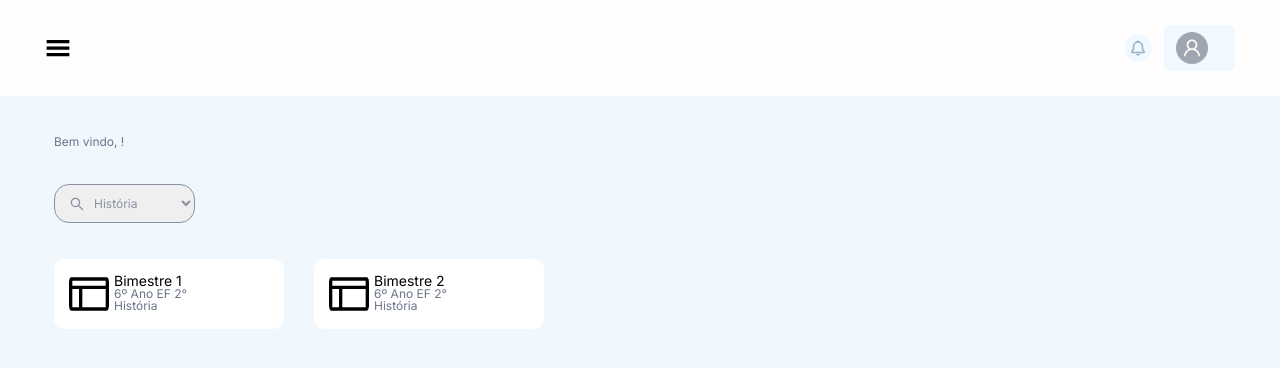
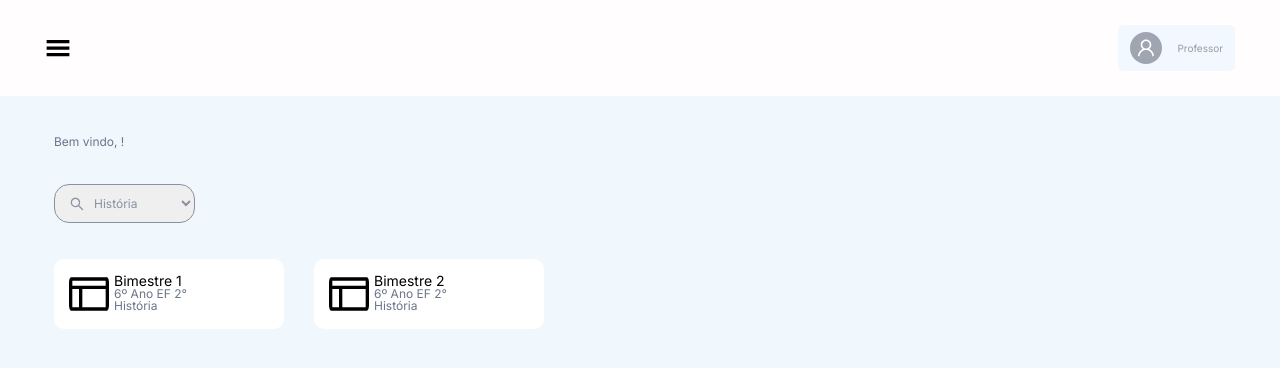
Before and after one commit to grupo-5-m3-2022/homeschooling, a React (Create React App) app: page /dashboard in a window 1280 px wide. Shown: the top 368 px of the page. Built offline with nearby package versions, Linux system fonts and the light colour scheme.

Commit message:
fix: user position was not showing

```diff
--- a/src/components/Header/index.jsx
+++ b/src/components/Header/index.jsx
@@ -1,4 +1,4 @@
-import { BiBell } from "react-icons/bi"
+// import { BiBell } from "react-icons/bi"
 import { GiHamburgerMenu } from "react-icons/gi"
 import { AiOutlineUser } from "react-icons/ai"
 import { HeaderStyle } from "./styles"
@@ -8,11 +8,12 @@ export default function Header() {
     const { setShowSideBar } = useDashboardStates()
     const { user } = useUserStates()
 
+    user.position === '0' ? user.position = 'Estudante' : user.position = 'Professor'
+
     return (
         <HeaderStyle>
             <GiHamburgerMenu onClick={() => {if (setShowSideBar) setShowSideBar(actual => !actual)}} className="sidebar-switch" />
             <div className="header-container">
-                <BiBell />
                 <div className="header-user">
                     <AiOutlineUser />
                     <div>
```
